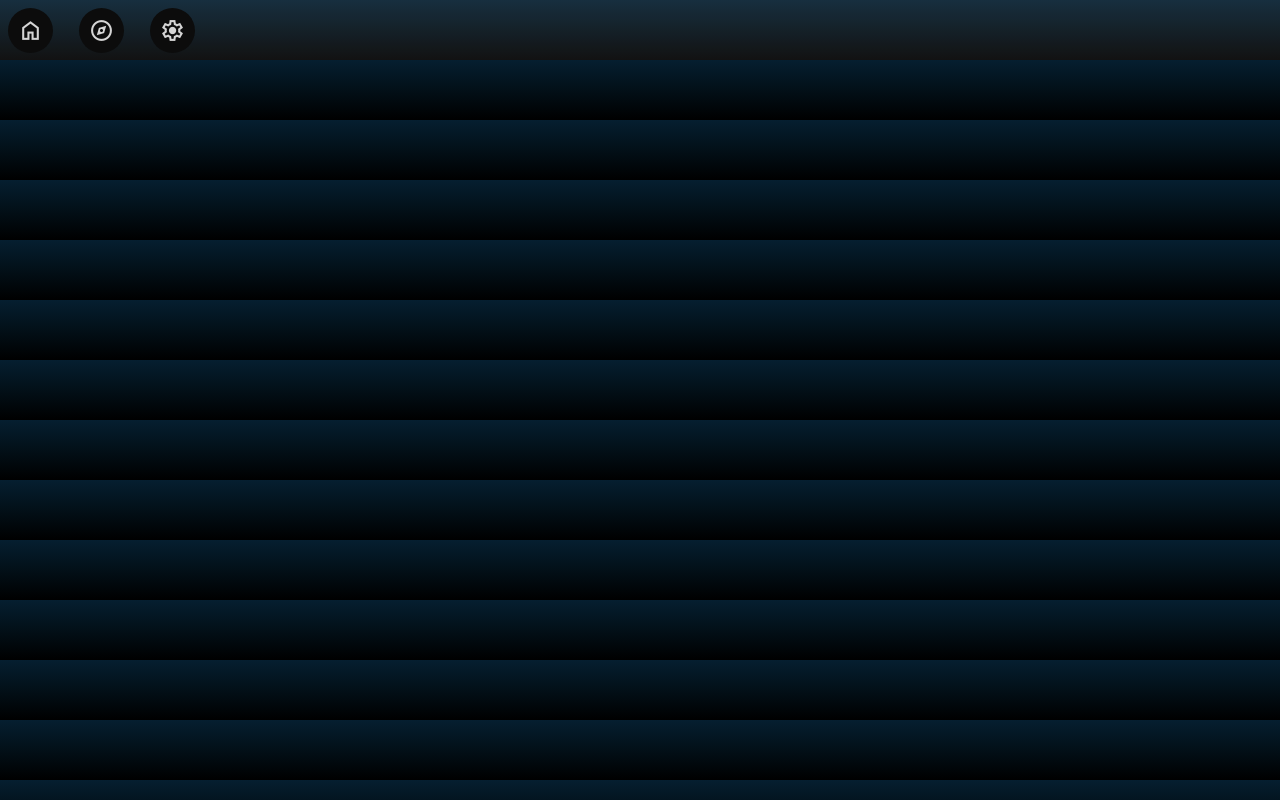
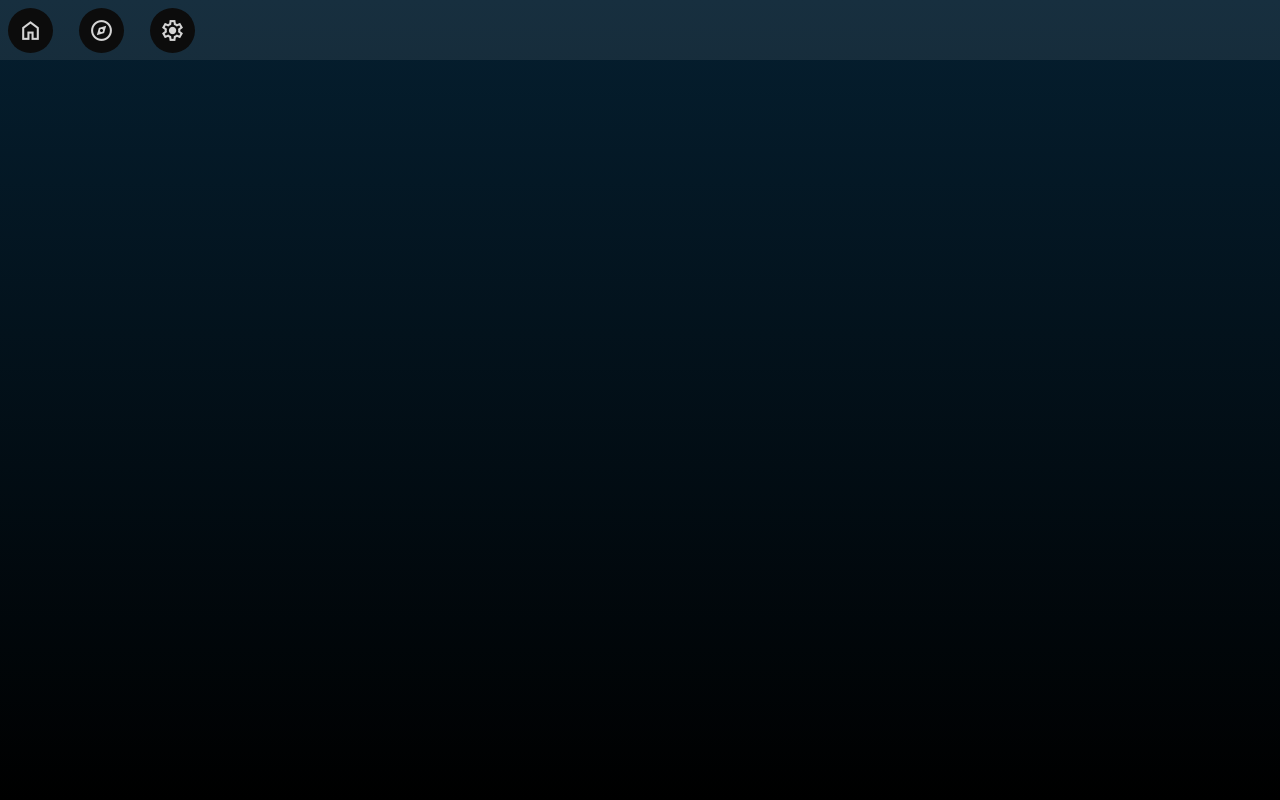
Before and after one commit to DiegoRojo99/Park-Hopper-Web, a React (Create React App) app in the folder frontend/: page / in a window 1280 px wide. Built offline with nearby package versions, Linux system fonts and the light colour scheme.

Commit message:
Height fixed

```diff
--- a/frontend/src/App.css
+++ b/frontend/src/App.css
@@ -43,10 +43,15 @@
   }
 }
 
+html{
+  min-height: 100%;
+}
+
 body{
   background: linear-gradient(#051f30,#000000);
   background-size: cover;
   color: white;
+  min-height: 100%;
 }
 
 *{
```
